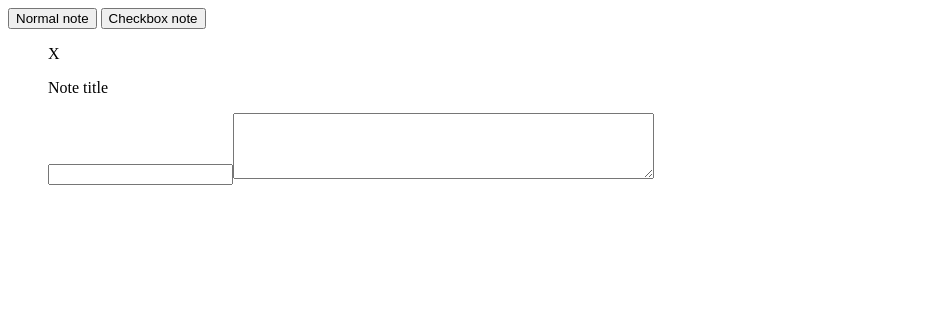
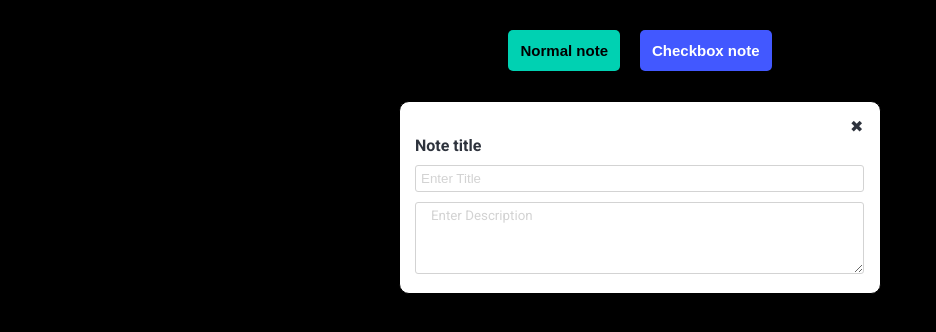
Before and after one commit to rakeshcooper/Muti_CRUD, a plain HTML site: page index.html in a window 1280 px wide. Both pictures are taken after a click on the button "Normal note". Shown: the whole page, without its empty margins (0-936 px from the left). Drawn offline with Linux system fonts and the light colour scheme.

Commit message:
new update

```diff
--- a/index.html
+++ b/index.html
@@ -5,22 +5,68 @@
     <meta name="viewport" content="width=device-width, initial-scale=1.0">
     <title>Document</title>
     <style>
+        @import url('https://fonts.googleapis.com/css2?family=Roboto:ital,wght@0,100;0,300;0,400;0,500;0,700;0,900;1,100;1,300;1,400;1,500;1,700;1,900&display=swap');
+
+        *{
+            padding-inline-start: 0px;
+            /* margin-inline-start: 0px;
+            margin-inline-end: 0px; */
+            margin: 0;
+            padding: 0;
+        }
+
+        body{
+            background-color: black;
+            font-family: "Roboto", sans-serif;
+           font-weight: 400;
+           font-style: normal;
+           color: #2e333d;
+        }
+        .container{
+           max-width: 1700px;
+           margin: 0 auto;
+           width: 100%;
+        }
+        .mode{
+            display: flex;
+            justify-content: center;
+            padding: 30px 0 30px 0;
+            gap: 20px;
+        }
+
+        .nNote{
+            background-color: #00d1b2;
+            border: none;
+            color: #000;
+            padding: 12px;
+            font-size: 15px;
+            font-weight: 600;
+            border-radius: 5px;
+        }
+
+        .cNote{
+            background-color: #4258ff;
+            border: none;
+            color: #fff;
+            padding: 12px;
+            font-size: 15px;
+            font-weight: 600;
+            border-radius: 5px;
+        }
+
         li{
             list-style: none;
         }
         .parentList{
             display: flex;
             gap: 50px;
-            justify-content: center;
+            /* justify-content: center;
             align-items: center;
+            flex-wrap: nowrap; */
         }
 
         button{
             cursor: pointer;
-        }
-
-        .edits{
-            background-color: lightgreen;
         }
 
         .dones{
@@ -28,6 +74,109 @@
         }
         .close{
             cursor: pointer;
+        }
+        .service{
+            display: flex;
+            gap: 15px;
+            flex-wrap: wrap;
+            justify-content: center;
+        }
+        .nodeList{
+            background-color: #fff;
+            border: 1px solid black;
+            width: 450px;
+            padding: 15px;
+            border-radius: 10px;
+        }
+
+        .nodeList textarea{
+            width: 97%;
+            font-family: "Roboto", sans-serif;
+           font-weight: 400;
+           font-style: normal;
+        }
+
+        .addBtn{
+            margin-top: 10px;
+            background-color: #fff;
+            border: 1px solid lightgrey;
+            padding: 5px 8px;
+            border-radius: 3px;
+            color: #2e333d;
+            transition: all 300ms ease-in-out;
+        }
+
+        .addBtn:hover{
+            background-color: lightgray;
+            transition: all 300ms ease-in-out;
+        }
+
+        input[type="text"]{
+            width: 97%;
+            border: 1px solid lightgray;
+            padding: 5px;
+            border-radius: 3px;
+        }
+
+        .todos{
+            padding-inline-start: 0px;
+        }
+
+        .nodeList h4{
+            margin-bottom: 10px;
+        }
+
+        .todos h3{
+            margin-top: 20px;
+        }
+
+        .todos p{
+            margin-top: 7px;
+        }
+
+        .tList{
+            width: 80% !important;
+        }
+
+
+        .delBtn{
+            border: none;
+            background-color: transparent;
+
+        }
+
+        input::placeholder{
+            color: lightgray;
+        }
+
+        .desc{
+            width: 100%;
+            margin-top: 10px;
+            background-color: #fff;
+            border: 1px solid lightgrey;
+            border-radius: 3px;
+            padding: 5px;
+        }
+
+        .desc::placeholder{
+            color: lightgrey;
+            padding-left: 10px;
+        }
+
+        .todonodeList{
+            margin: 10px 0 10px 0;
+        }
+
+        .close{
+            position: relative;
+            left: 435px;
+
+        }
+
+        .todonodeList{
+            display: flex;
+            gap: 20px;
+            align-items: center;
         }
 
     </style>
--- a/index.js
+++ b/index.js
@@ -10,11 +10,12 @@ render()
 // To select normal note or Checkbox note
 mode.addEventListener("click",(e)=>{
     if(e.target.classList.contains("nNote")){
-        let Nlist = `<div class="nodeList"><span class="close">X</span><p>Note title</p><input type="text" name="name-title" class="name-title" id="name-title"><textarea id="desc" class="desc" rows="4" cols="50"></textarea></div>`
+        let Nlist = `<div class="nodeList"><span class="close">✖</span><h4>Note title</h4><input type="text" name="name-title" class="name-title" id="name-title" placeholder="Enter Title"><textarea id="desc" class="desc" rows="4" cols="50" placeholder="Enter Description"></textarea></div>`
         createElement(Nlist)
         console.log("normal note");
     } else if(e.target.classList.contains("cNote")){
-        let Clist =  `<div class="nodeList" ><span class="close">X</span><p>Note title</p><input type="text" name="name-title" class="name-title" id="name-title"><button class="addBtn">Add Task</button><ul class="todos"></ul></div>`
+        let Clist =  `<div class="nodeList" ><span class="close">✖</span><h4>Note title</h4><input type="text" name="name-title" class="name-title" id="name-title" placeholder="Enter Title"><button class="addBtn">Add Task</button><ul class="todos"><h3>Todo List</h3>
+            <p>Add tasks to display</p></ul></div>`
         createElement(Clist)
         console.log("checkbox note");
     }
@@ -110,7 +111,7 @@ function removefirstarr(){
 console.log(modeTypes);
 
 // This code to add todo list after reload
-let todoList = ` <div class="todonodeList"><input type="text" name="tList" class="tList" id="tList"><input type="checkbox" name="todoCheck" class="todoCheck" id="todoCheck"><button class="delBtn">X</button></div>`
+let todoList = ` <div class="todonodeList"><input type="text" name="tList" class="tList" id="tList" placeholder="Enter Task"><input type="checkbox" name="todoCheck"  class="todoCheck" id="todoCheck"><button class="delBtn">✖</button></div>`
 function createTodoelement(){
     let addBtn = document.querySelectorAll(".addBtn")
     addBtn.forEach((element) => {
```
